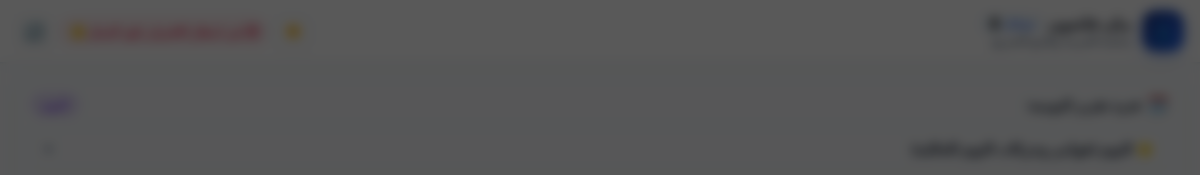
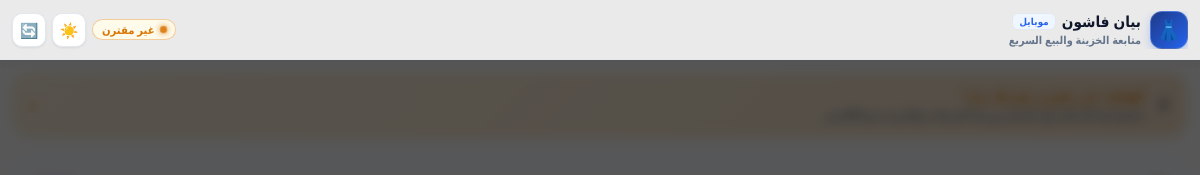
Before and after one commit to ehabamr062-ux/bayan_fashion_website, an Electron app: page mobile/index.html in a window 1200 px wide. Shown: the top 175 px of the page. Drawn offline with Linux system fonts and the light colour scheme.

Commit message:
fix(mobile-ui): إعادة تصميم الهيدر العلوي وشريط الحالة وضبط التناسق الفاخر بدون أي انكسار للأبعاد

```diff
--- a/mobile/css/mobile_fashion.css
+++ b/mobile/css/mobile_fashion.css
@@ -137,128 +137,292 @@ body {
 }
 
 /* ============================================================
-   🔝 TOP APP BAR
+   🔝 TOP APP BAR (LUXURY MOBILE HEADER)
    ============================================================ */
 .mobile-topbar {
     position: sticky;
     top: 0;
-    z-index: 100;
+    z-index: 1000;
+    height: 60px;
+    padding: 0 12px;
     background: var(--topbar-bg);
-    backdrop-filter: blur(18px);
-    -webkit-backdrop-filter: blur(18px);
+    backdrop-filter: blur(20px);
+    -webkit-backdrop-filter: blur(20px);
     border-bottom: 1px solid var(--border-subtle);
-    padding: 10px 16px;
     display: flex;
     align-items: center;
     justify-content: space-between;
-    transition: all 0.3s ease;
-    box-shadow: var(--shadow-sm);
+    gap: 8px;
+    box-shadow: 0 2px 10px rgba(0, 0, 0, 0.05);
+    transition: background 0.3s ease, border-color 0.3s ease;
 }
 
 .brand-section {
     display: flex;
     align-items: center;
-    gap: 10px;
+    gap: 9px;
+    min-width: 0;
+    flex: 1 1 auto;
+    overflow: hidden;
 }
 
 .brand-icon {
-    width: 42px;
-    height: 42px;
-    border-radius: 14px;
+    width: 38px;
+    height: 38px;
+    min-width: 38px;
+    aspect-ratio: 1 / 1;
+    border-radius: 12px;
     background: linear-gradient(135deg, #1e3a8a 0%, #2563eb 100%);
     display: flex;
     align-items: center;
     justify-content: center;
-    font-size: 22px;
-    box-shadow: 0 4px 14px rgba(37, 99, 235, 0.28);
-    border: 1px solid rgba(255, 255, 255, 0.25);
+    font-size: 20px;
+    box-shadow: 0 3px 10px rgba(37, 99, 235, 0.28);
+    border: 1px solid rgba(255, 255, 255, 0.2);
     flex-shrink: 0;
 }
 
+.brand-info {
+    display: flex;
+    flex-direction: column;
+    justify-content: center;
+    min-width: 0;
+    overflow: hidden;
+}
+
 .brand-info h1 {
-    font-size: 1rem;
+    font-size: 0.95rem;
     font-weight: 900;
     color: var(--text-main);
     display: flex;
     align-items: center;
     gap: 6px;
-    line-height: 1.2;
-}
-
-.brand-info p {
-    font-size: 0.72rem;
-    color: var(--text-dim);
-    font-weight: 700;
+    line-height: 1.25;
+    margin: 0;
+    white-space: nowrap;
+    overflow: hidden;
+}
+
+.shop-title-text {
+    white-space: nowrap;
+    overflow: hidden;
+    text-overflow: ellipsis;
+    display: inline-block;
+    max-width: 135px;
+    vertical-align: middle;
 }
 
 .badge-tag {
-    font-size: 0.65rem;
+    font-size: 0.60rem;
     background: var(--primary-subtle);
     color: var(--primary);
     border: 1px solid var(--border-subtle);
-    padding: 2px 7px;
+    padding: 2px 6px;
     border-radius: 6px;
     font-weight: 800;
+    line-height: 1.2;
+    flex-shrink: 0;
+    letter-spacing: 0.2px;
+    vertical-align: middle;
+}
+
+.brand-info p {
+    font-size: 0.68rem;
+    color: var(--text-dim);
+    font-weight: 600;
+    white-space: nowrap;
+    overflow: hidden;
+    text-overflow: ellipsis;
+    line-height: 1.3;
+    margin: 2px 0 0 0;
+    max-width: 170px;
 }
 
 .topbar-actions {
     display: flex;
     align-items: center;
-    gap: 8px;
-}
-
+    gap: 6px;
+    flex-shrink: 0;
+}
+
+/* Status Pill */
 .status-pill {
-    display: flex;
-    align-items: center;
-    gap: 6px;
+    display: inline-flex;
+    align-items: center;
+    gap: 5px;
     background: var(--emerald-subtle);
-    border: 1px solid rgba(16, 185, 129, 0.25);
-    padding: 5px 10px;
-    border-radius: var(--radius-full);
-    font-size: 0.72rem;
+    border: 1px solid rgba(16, 185, 129, 0.3);
+    padding: 4px 9px;
+    border-radius: 999px;
+    font-size: 0.70rem;
     font-weight: 800;
     color: var(--emerald);
     cursor: pointer;
     transition: all 0.2s ease;
+    white-space: nowrap;
+    user-select: none;
+    line-height: 1;
+    flex-shrink: 0;
+}
+
+.status-pill:active {
+    transform: scale(0.94);
+}
+
+.status-dot {
+    width: 6.5px;
+    height: 6.5px;
+    min-width: 6.5px;
+    border-radius: 50%;
+    background: var(--emerald);
+    box-shadow: 0 0 6px var(--emerald);
+    flex-shrink: 0;
 }
 
 .status-pill.offline {
     background: var(--rose-subtle);
-    border-color: rgba(225, 29, 72, 0.25);
+    border-color: rgba(225, 29, 72, 0.3);
     color: var(--rose);
-}
-
-.status-dot {
-    width: 7px;
-    height: 7px;
-    border-radius: 50%;
-    background: var(--emerald);
-    box-shadow: 0 0 8px var(--emerald);
 }
 
 .status-pill.offline .status-dot {
     background: var(--rose);
-    box-shadow: 0 0 8px var(--rose);
+    box-shadow: 0 0 6px var(--rose);
+}
+
+.status-pill.unpaired {
+    background: var(--gold-subtle);
+    border-color: rgba(217, 119, 6, 0.35);
+    color: var(--gold);
+}
+
+[data-theme="dark"] .status-pill.unpaired {
+    color: #fbbf24;
+    border-color: rgba(251, 191, 36, 0.4);
+    background: rgba(245, 158, 11, 0.14);
+}
+
+.status-pill.unpaired .status-dot {
+    background: var(--gold);
+    box-shadow: 0 0 6px var(--gold);
+    animation: statusPulse 1.8s infinite;
+}
+
+@keyframes statusPulse {
+    0%, 100% { opacity: 1; transform: scale(1); }
+    50% { opacity: 0.4; transform: scale(0.85); }
 }
 
 .btn-icon-top {
-    width: 36px;
-    height: 36px;
+    width: 34px;
+    height: 34px;
+    min-width: 34px;
+    aspect-ratio: 1 / 1;
     border-radius: 10px;
     background: var(--bg-card);
     border: 1px solid var(--border-subtle);
     color: var(--text-main);
-    display: flex;
+    display: inline-flex;
     align-items: center;
     justify-content: center;
-    font-size: 16px;
+    font-size: 15px;
     cursor: pointer;
     box-shadow: var(--shadow-sm);
     transition: all 0.2s ease;
+    flex-shrink: 0;
+    padding: 0;
+    margin: 0;
 }
 
 .btn-icon-top:active {
     transform: scale(0.92);
+    background: var(--primary-subtle);
+}
+
+/* 🔔 شريط تنبيه عدم الاقتران بالداش بورد */
+.unpaired-notice-banner {
+    display: flex;
+    align-items: center;
+    gap: 12px;
+    background: linear-gradient(135deg, rgba(245, 158, 11, 0.14) 0%, rgba(217, 119, 6, 0.22) 100%);
+    border: 1px solid rgba(245, 158, 11, 0.38);
+    border-radius: var(--radius-md);
+    padding: 11px 14px;
+    margin-bottom: 14px;
+    cursor: pointer;
+    box-shadow: 0 4px 14px rgba(245, 158, 11, 0.10);
+    transition: transform 0.2s ease, box-shadow 0.2s ease;
+}
+
+.unpaired-notice-banner:active {
+    transform: scale(0.98);
+}
+
+.unpaired-notice-banner .notice-icon {
+    font-size: 1.5rem;
+    flex-shrink: 0;
+}
+
+.unpaired-notice-banner .notice-content {
+    flex: 1;
+    display: flex;
+    flex-direction: column;
+    gap: 2px;
+    min-width: 0;
+}
+
+.unpaired-notice-banner .notice-title {
+    font-size: 0.85rem;
+    color: var(--gold);
+    font-weight: 900;
+}
+
+[data-theme="dark"] .unpaired-notice-banner .notice-title {
+    color: #fbbf24;
+}
+
+.unpaired-notice-banner .notice-sub {
+    font-size: 0.72rem;
+    color: var(--text-dim);
+    font-weight: 600;
+    line-height: 1.35;
+}
+
+.unpaired-notice-banner .notice-arrow {
+    font-size: 1.2rem;
+    color: var(--gold);
+    font-weight: 900;
+    flex-shrink: 0;
+}
+
+@media (max-width: 380px) {
+    .mobile-topbar {
+        padding: 0 10px;
+        gap: 6px;
+    }
+    .brand-icon {
+        width: 35px;
+        height: 35px;
+        min-width: 35px;
+        font-size: 18px;
+    }
+    .shop-title-text {
+        max-width: 95px;
+        font-size: 0.88rem;
+    }
+    .brand-info p {
+        display: none;
+    }
+    .btn-icon-top {
+        width: 32px;
+        height: 32px;
+        min-width: 32px;
+        font-size: 14px;
+    }
+    .status-pill {
+        padding: 3px 7px;
+        font-size: 0.67rem;
+    }
 }
 
 /* ============================================================
--- a/mobile/index.html
+++ b/mobile/index.html
@@ -16,7 +16,7 @@
 
     <!-- خط القاهرة والأيقونات -->
     <link rel="stylesheet" href="../fonts/cairo.css">
-    <link rel="stylesheet" href="css/mobile_fashion.css?v=5.1.5">
+    <link rel="stylesheet" href="css/mobile_fashion.css?v=5.1.6">
     <style id="mobile-fashion-android-overhaul"></style>
     <script>
         // إعداد الوضع الفاتح كالوضع الافتراضي الفوري
@@ -54,23 +54,25 @@
         <div class="brand-section">
             <div class="brand-icon">👗</div>
             <div class="brand-info">
-                <h1 id="topbarShopName"><span class="shop-title-text">بيان فاشون</span> <span class="badge-tag">موبايل 📱</span></h1>
+                <h1 id="topbarShopName">
+                    <span class="shop-title-text">بيان فاشون</span>
+                    <span class="badge-tag">موبايل</span>
+                </h1>
                 <p id="topbarShopSub">متابعة الخزينة والبيع السريع</p>
             </div>
         </div>
 
         <div class="topbar-actions">
-            <!-- زر تبديل الوضع الفاتح والداكن السريع -->
+            <div id="connectionStatusPill" class="status-pill unpaired" onclick="window.BayanMobile.handleStatusClick()"
+                title="اضغط لإدخال كود المحل والاقتران">
+                <span class="status-dot"></span>
+                <span id="connectionStatusText">غير مقترن</span>
+            </div>
             <button type="button" id="topThemeToggleBtn" class="btn-icon-top" onclick="window.BayanMobile.toggleTheme()"
                 title="تبديل مظهر الشاشة (فاتح / داكن)">
                 ☀️
             </button>
-            <div id="connectionStatusPill" class="status-pill" onclick="window.BayanMobile.reconnect()"
-                title="اضغط لإعادة الاتصال">
-                <span class="status-dot"></span>
-                <span id="connectionStatusText">متصل 🟢</span>
-            </div>
-            <button type="button" class="btn-icon-top" onclick="window.BayanMobile.reconnect()" title="تحديث البيانات">
+            <button type="button" id="topSyncBtn" class="btn-icon-top" onclick="window.BayanMobile.reconnect()" title="تحديث ومزامنة البيانات">
                 🔄
             </button>
         </div>
@@ -83,6 +85,16 @@
              1️⃣ شاشة الداش بورد ورصد الدرج ("يشوف الكيس")
              ========================================== -->
         <section id="view-dashboard" class="tab-view active">
+
+            <!-- 🔔 شريط تنبيه الاقتران في حال لم يتم ربط الهاتف بكود المحل بعد -->
+            <div id="dashUnpairedNotice" class="unpaired-notice-banner" style="display: none;" onclick="window.BayanMobile.openPinModal()">
+                <div class="notice-icon">⚡</div>
+                <div class="notice-content">
+                    <div class="notice-title">الهاتف غير مقترن بفرعك بعد!</div>
+                    <div class="notice-sub">اضغط هنا لإدخال كود المحل وربط المبيعات والخزينة مع الكاشير</div>
+                </div>
+                <div class="notice-arrow">‹</div>
+            </div>
 
             <!-- 🗓️ القائمة المنسدلة لاختيار الفترة الزمنية واليومية -->
             <div class="filter-dropdown-card">
@@ -500,7 +512,7 @@
                         <div class="settings-item-icon" style="background: rgba(100, 116, 139, 0.15); color: var(--text-dim);">ℹ️</div>
                         <div class="settings-item-content">
                             <div class="settings-item-title">معلومات النظام والدعم الفني</div>
-                            <div class="settings-item-subtitle">الإصدار v5.1.5 • واتساب المساعدة</div>
+                            <div class="settings-item-subtitle">الإصدار v5.1.6 • واتساب المساعدة</div>
                         </div>
                         <div class="settings-item-arrow">‹</div>
                     </div>
@@ -837,7 +849,7 @@
                     <div class="settings-card" style="text-align: center; padding: 24px 18px;">
                         <div style="font-size: 3rem; margin-bottom: 8px;">👗</div>
                         <h3 style="font-size: 1.3rem; font-weight: 900; color: var(--text-main); margin-bottom: 4px;">بَيَان فاشون كاشير كلاود</h3>
-                        <p style="font-size: 0.82rem; color: var(--text-dim); margin-bottom: 14px;">إصدار الهواتف والتابلت الفاخر • الإصدار 5.1.5</p>
+                        <p style="font-size: 0.82rem; color: var(--text-dim); margin-bottom: 14px;">إصدار الهواتف والتابلت الفاخر • الإصدار 5.1.6</p>
 
                         <div class="branch-info-box" style="text-align: right; margin-bottom: 20px;">
                             <div class="branch-info-row">
@@ -1417,7 +1429,7 @@
 
     <!-- سكريبتات التشغيل والمكتبات المدمجة -->
     <script src="../lib/html2canvas.min.js"></script>
-    <script src="js/mobile_fashion.js?v=5.1.5"></script>
+    <script src="js/mobile_fashion.js?v=5.1.6"></script>
 </body>
 
 </html>
--- a/version.json
+++ b/version.json
@@ -1,6 +1,6 @@
 {
-  "version": "5.1.5",
-  "cacheVersion": "v5.1.5",
+  "version": "5.1.6",
+  "cacheVersion": "v5.1.6",
   "releaseDate": "2026-10-30",
   "appName": "Bayan POS Fashion"
 }
--- a/version.txt
+++ b/version.txt
@@ -1 +1 @@
-5.1.5
+5.1.6
```
Also changed, not shown: service-worker.js (+5 -5 lines), manifest.json, mobile/js/mobile_fashion.js.
